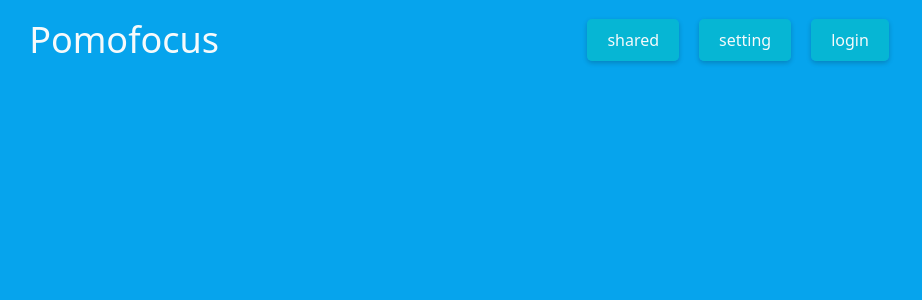
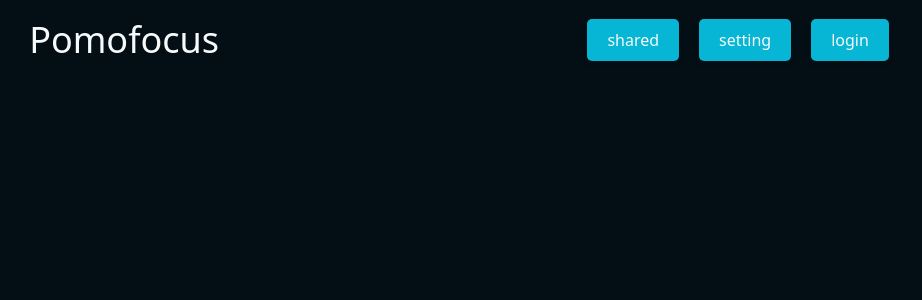
Before and after one commit to hsiang119/pomofocus-vue3, a Vue app: page / in a window 1280 px wide. Shown: the top 300 px of the page, without its empty margins (181-1103 px from the left). Built offline with nearby package versions, Linux system fonts and the light colour scheme.

Commit message:
style: modify main.css

```diff
--- a/src/assets/main.css
+++ b/src/assets/main.css
@@ -7,6 +7,6 @@
     @apply text-left text-4xl;
   }
   body {
-    @apply bg-[theme('colors.background')] text-[theme('colors.secondary')];
+    @apply bg-[theme('colors.black')] text-[theme('colors.secondary')];
   }
 }
```
